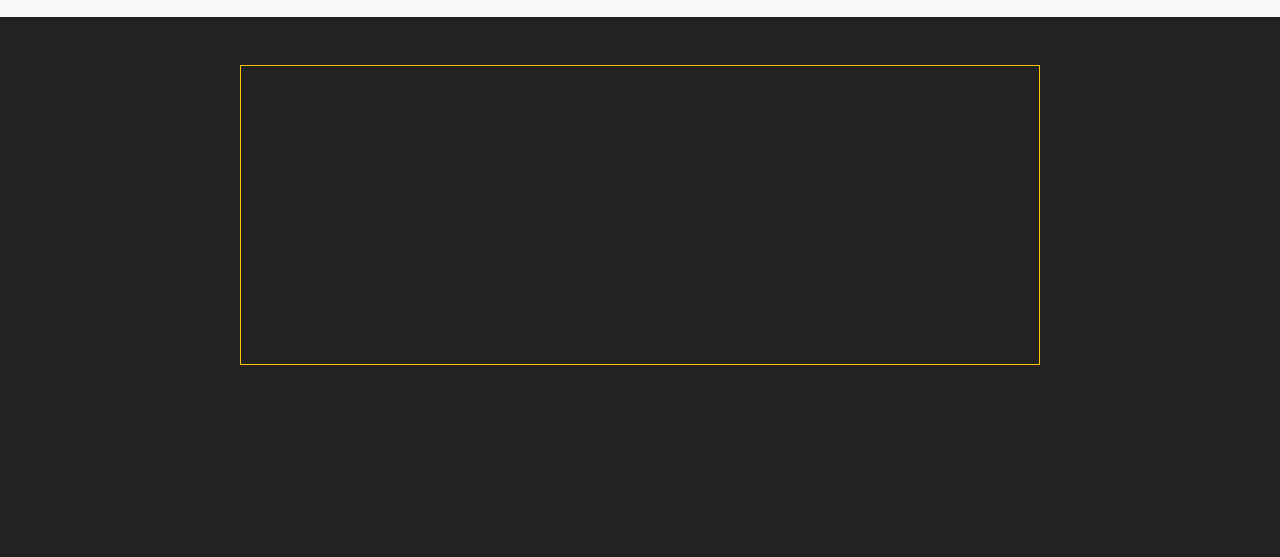
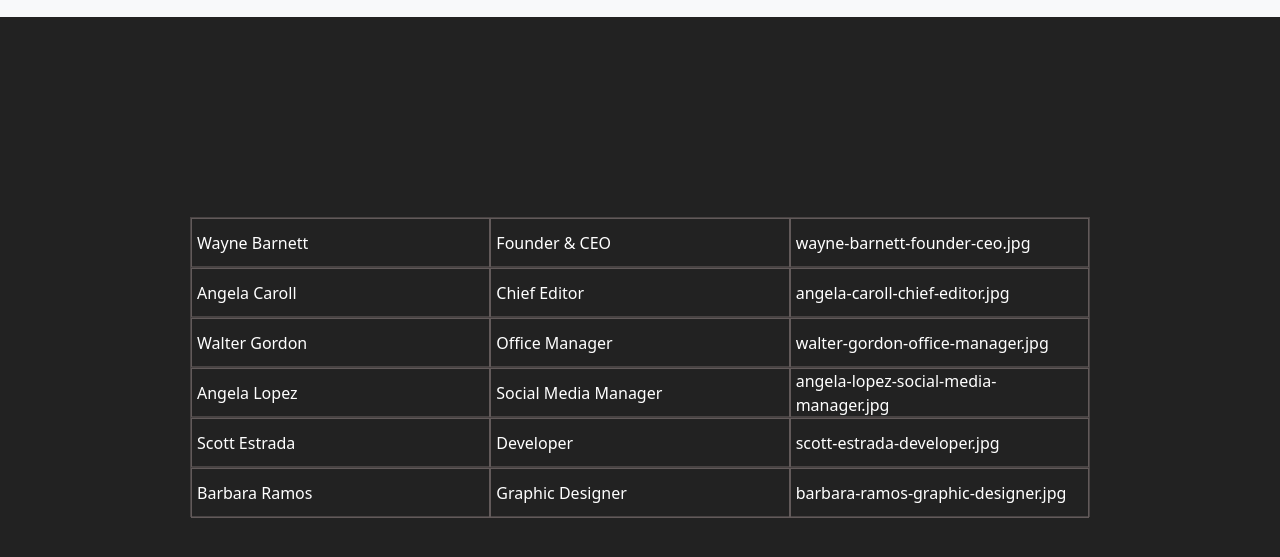
Before and after one commit to FabrizioFavia/js-our-team, a plain HTML site: page index.html in a window 1280 px wide. Shown: the part 63-620 px from the top of the page. Drawn offline with nearby package versions, Linux system fonts and the light colour scheme.

Commit message:
feat(js): created insertInfo() function.

```diff
--- a/Js/main.js
+++ b/Js/main.js
@@ -0,0 +1,63 @@
+let cardContainer = document.getElementById("teamContainer");
+
+let arrayMembers = [
+    {
+        nome: "Wayne Barnett",
+        ruolo: "Founder & CEO",
+        foto: "wayne-barnett-founder-ceo.jpg"
+    },
+    {
+        nome: "Angela Caroll",
+        ruolo: "Chief Editor",
+        foto: "angela-caroll-chief-editor.jpg"
+    },
+    {
+        nome: "Walter Gordon",
+        ruolo: "Office Manager",
+        foto: "walter-gordon-office-manager.jpg"
+    },
+    {
+        nome: "Angela Lopez",
+        ruolo: "Social Media Manager",
+        foto: "angela-lopez-social-media-manager.jpg"
+    },
+    {
+        nome: "Scott Estrada",
+        ruolo: "Developer",
+        foto: "scott-estrada-developer.jpg"
+    },
+    {
+        nome: "Barbara Ramos",
+        ruolo: "Graphic Designer",
+        foto: "barbara-ramos-graphic-designer.jpg"
+    }
+]
+
+
+function insertInfo(){
+for (let i = 0; i < arrayMembers.length; i++) {
+    const member = arrayMembers[i];
+
+    console.log(member);
+    let line = document.createElement("div");
+    line.classList.add("memberLine");
+    let memberName = document.createElement("div");
+    memberName.classList.add("memberInfo");
+    memberName.append(member.nome);
+    line.append(memberName);
+
+    let memberJob = document.createElement("div");
+    memberJob.classList.add("memberInfo");
+    memberJob.append(member.ruolo);
+    line.append(memberJob);
+
+    let memberPhoto = document.createElement("div");
+    memberPhoto.classList.add("memberInfo");
+    memberPhoto.append(member.foto);
+    line.append(memberPhoto);
+
+    cardContainer.append(line);
+};
+};
+
+insertInfo();
--- a/css/main.css
+++ b/css/main.css
@@ -11,16 +11,35 @@ body{
 header{
     height: 80px;
 }
+
 .navbar{
     height: 80px;
 }
 
 main{
-    height: calc(100vh - 82px);
+    height: calc(100vh - 80px);
+    padding-top: 200px;
 }
 
 .cardContainer{
-    min-height: 300px;
-    max-width: 800px;
+    min-height: 50px;
+    max-width: 900px;
+    color: white;
+}
 
+.memberLine{
+    width: 100%;
+    height: 50px;
+    border: 1px solid rgb(72, 67, 67);
+    display: flex;
 }
+
+.memberInfo{
+    width: calc(100% / 3);
+    color: white;
+    border: 1px solid rgb(98, 90, 90);
+    min-height: 50px;
+    padding: 20px 5px;
+    display: flex;
+    align-items: center;
+}
--- a/index.html
+++ b/index.html
@@ -40,7 +40,9 @@
 
     <!-- MAIN -->
     <main>
-        <div id="teamContainer" class="cardContainer border border-warning mx-auto mt-5"></div>
+        <div id="teamContainer" class="cardContainer mx-auto d-flex flex-column">
+
+        </div>
     </main>
     <script src="./Js/main.js"></script>
 </body>
```
